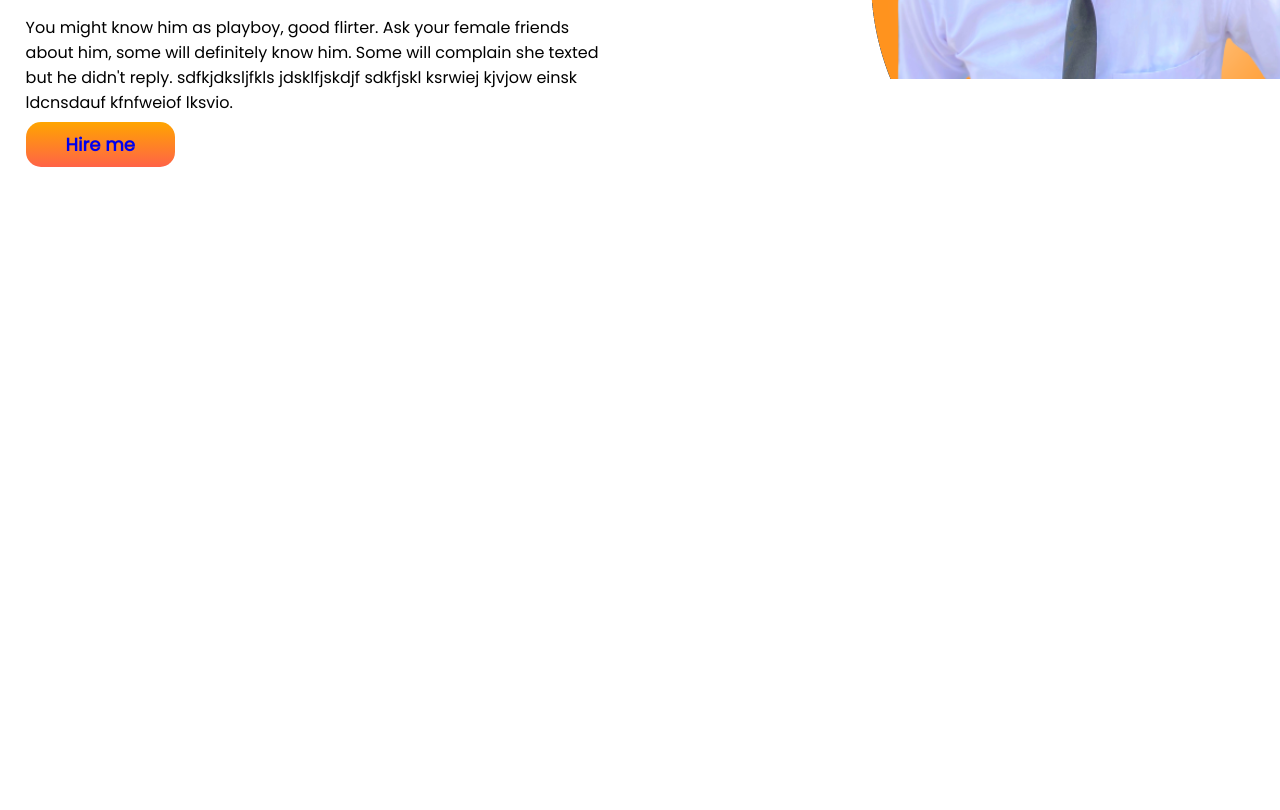
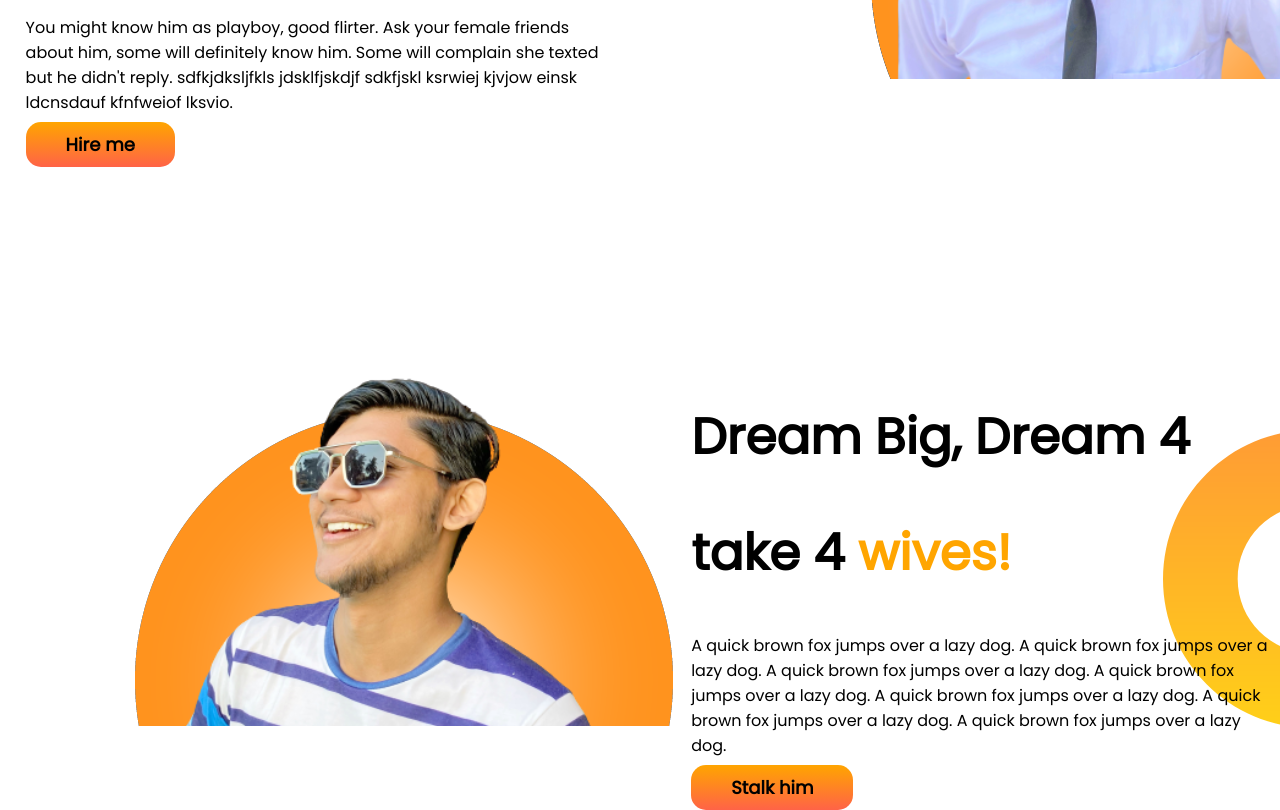
Before and after one commit to mahmudpias/portfolio-mod3, a plain HTML site: page index.html in a window 1280 px wide. Shown: the part 382-1192 px from the top of the page. Before the commit the page ends 800 px from the top, so only its background shows below. Drawn offline with Linux system fonts and the light colour scheme.

Commit message:
all added

```diff
--- a/index.html
+++ b/index.html
@@ -28,6 +28,22 @@
         </div>
     </section>
 
+
+    <section class="second">
+        <div class="half-width">
+            <img src="fantasy-with-bg.png" alt="PIAAAAS">
+        </div>
+        <div class="half-width">
+            <h1>Dream Big, Dream 4</h1>
+            <h1> take 4 <span class="orange-color"> wives! </span></h1>
+            <p> A quick brown fox jumps over a lazy dog. A quick brown fox jumps over a lazy dog. A quick brown fox
+                jumps over a lazy dog. A quick brown fox jumps over a lazy dog. A quick brown fox jumps over a lazy dog.
+                A quick brown fox
+                jumps over a lazy dog. A quick brown fox jumps over a lazy dog.</p>
+            <a class="hire-me" target="_blank" href="https://www.facebook.com/mahmudpias7"> Stalk him
+            </a>
+        </div>
+    </section>
 </body>
 
 </html>
--- a/style.css
+++ b/style.css
@@ -31,6 +31,7 @@ section {
     background-image: linear-gradient(orange, tomato);
     font-size: large;
     font-weight: 700;
+    color: black;
     padding: 10px 40px;
     border-radius: 15px;
 }
@@ -39,3 +40,10 @@ section {
     background-image: url(top-banner.png);
     background-repeat: no-repeat;
 }
+
+.second {
+    margin-top: 200px;
+    background-image: url(dream-bg.png);
+    background-repeat: no-repeat;
+    background-position: right;
+}
```
Also changed, not shown: dream-bg.png (added), fantasy-with-bg.png (added).
